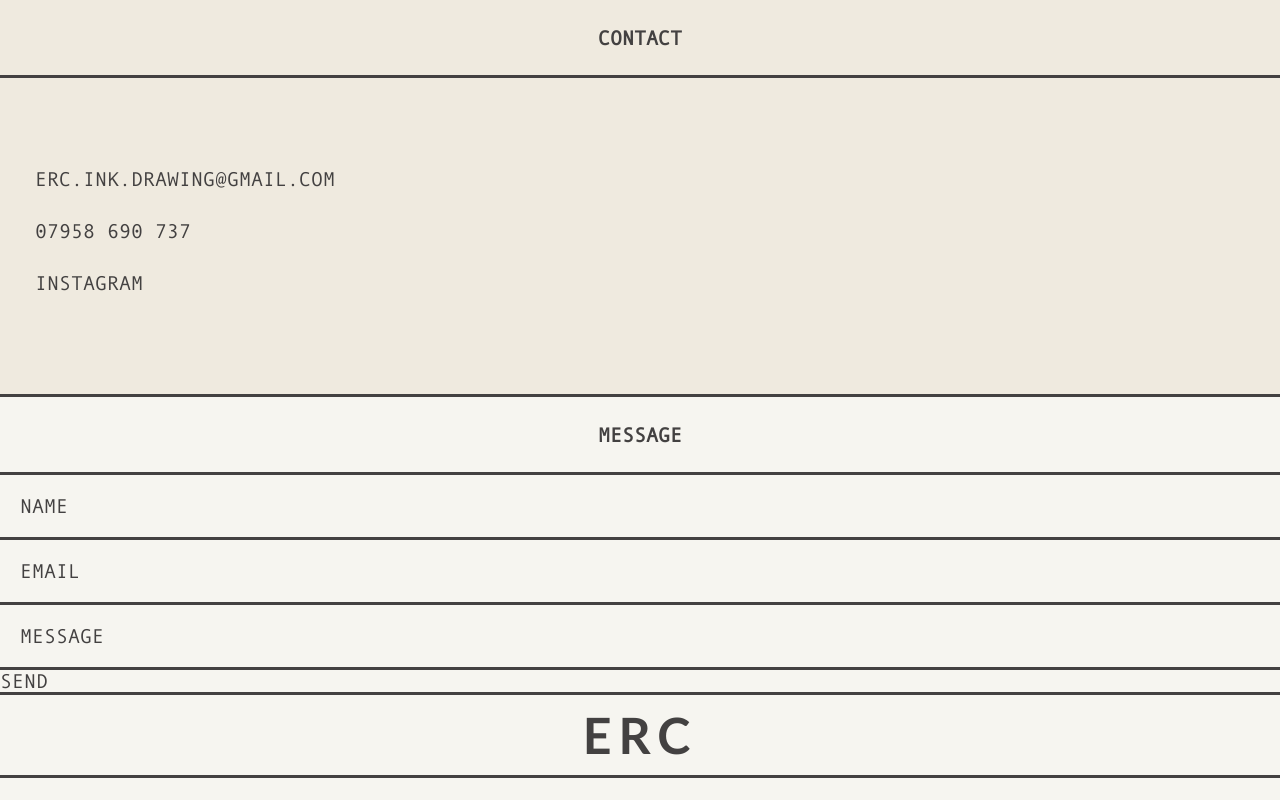
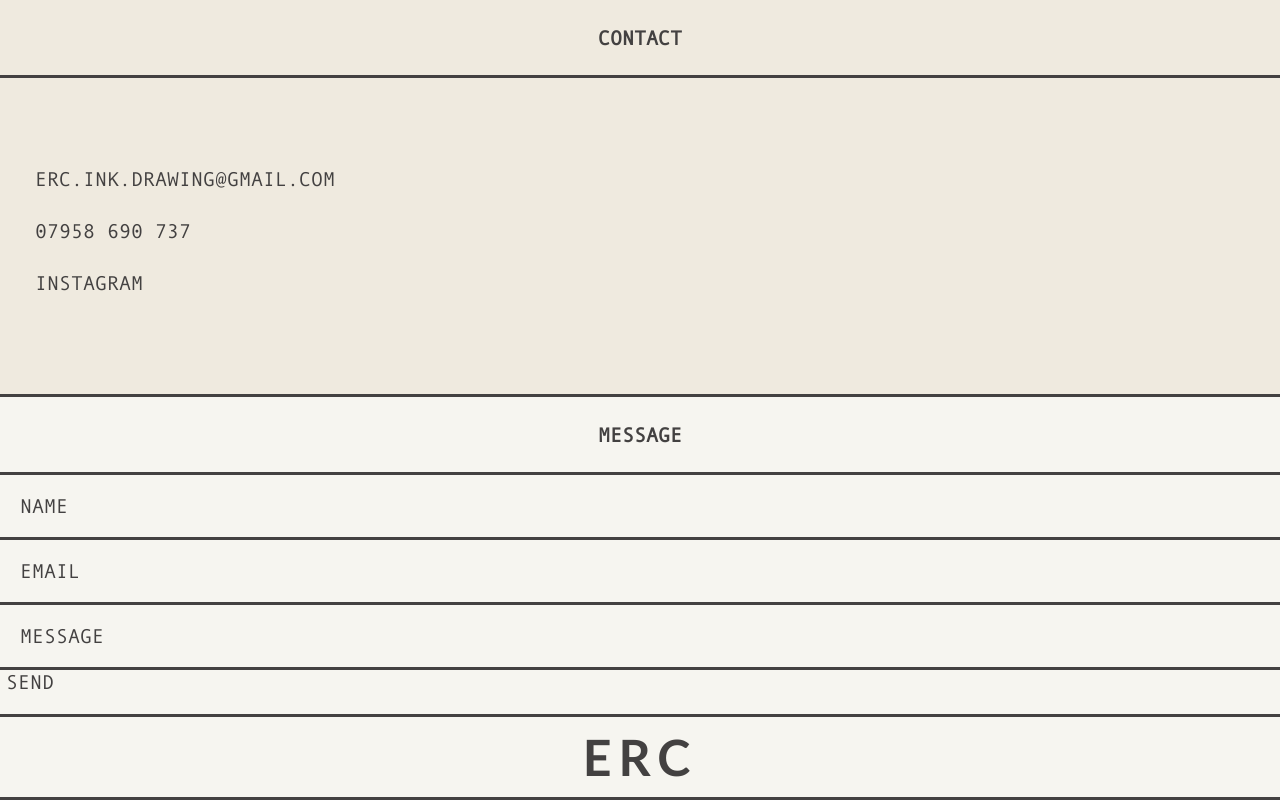
Before and after one commit to elliercottrell/test, a React (Create React App) app: page /pjf in a window 1280 px wide. Shown: the part 509-1309 px from the top of the page. Before the commit the page ends 1287 px from the top, so only its background shows below. Built offline with nearby package versions, Linux system fonts and the light colour scheme.

Commit message:
Update Form.css

```diff
--- a/src/Components/Form.css
+++ b/src/Components/Form.css
@@ -9,8 +9,8 @@
 }
 
 .contactForm {
-  margin: 0px 0px 0px 0px;
   border-bottom: solid 3px #434141;
+  padding: 0px 0px 20px 0px;
 }
 .name,
 .yourEmail,
@@ -43,7 +43,6 @@
   font-family: "Andale Mono";
   font-weight: lightest;
   text-transform: uppercase;
-  padding: 0px 30px 0px 0px;
 }
 
 .name:focus,
```
